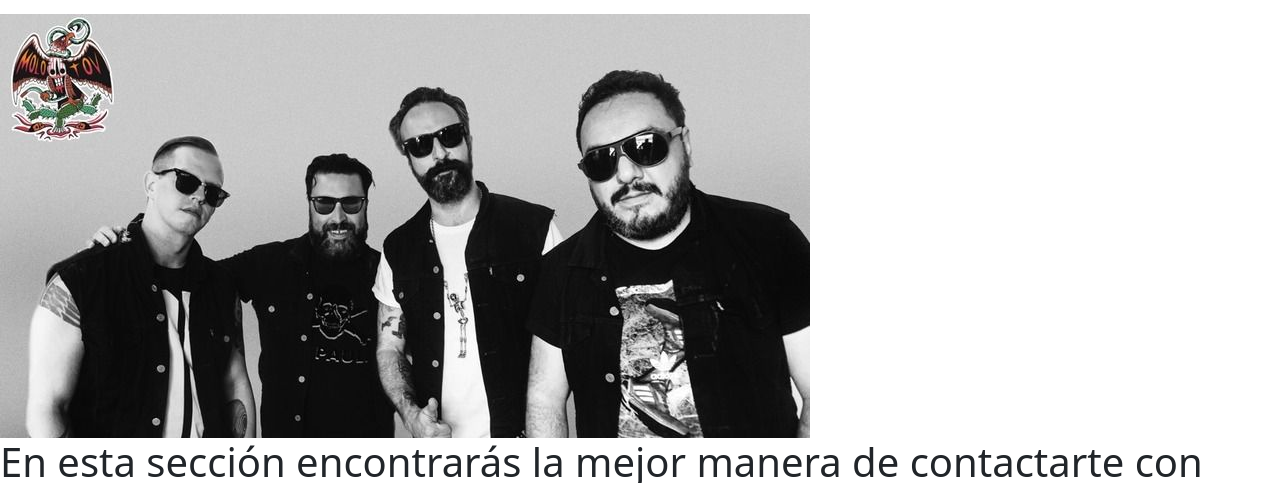
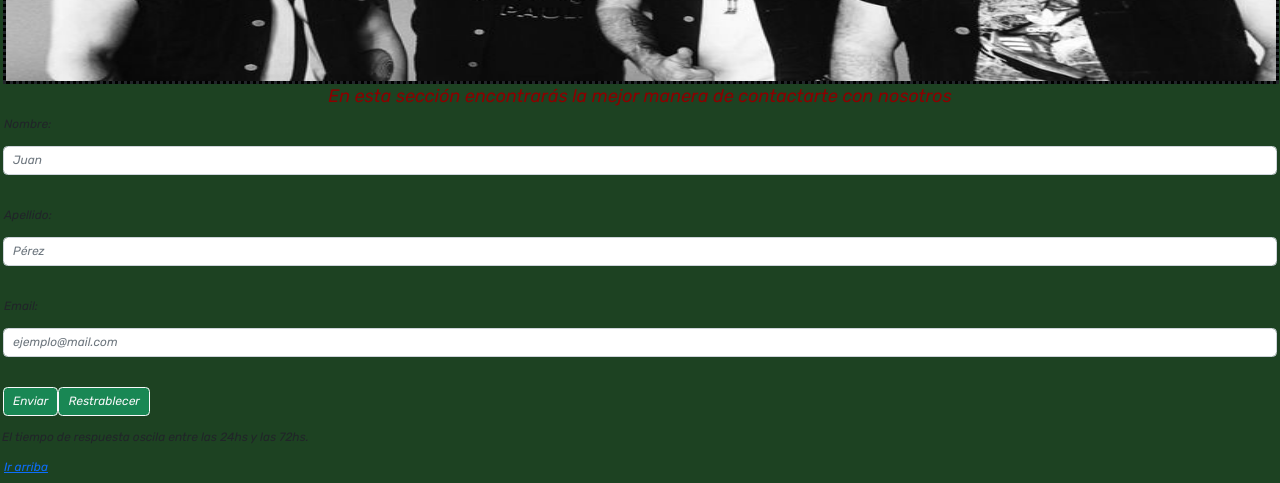
Before and after one commit to Catriel26/MolotovPagina, a website: page view/contacto.html in a window 1280 px wide. Shown: the part 545-1028 px from the top of the page. Drawn offline with nearby package versions, Linux system fonts and the light colour scheme; files that its build step writes are made by us from their sources; the site is published under a folder, as on GitHub Pages, so addresses that start at the root find nothing.

Commit message:
Reacomodando rooteo

```diff
--- a/view/contacto.html
+++ b/view/contacto.html
@@ -10,7 +10,7 @@
     <link rel="preconnect" href="https://fonts.googleapis.com">
     <link rel="preconnect" href="https://fonts.gstatic.com" crossorigin>
     <link href="https://fonts.googleapis.com/css2?family=Rubik:ital@1&display=swap" rel="stylesheet">
-    <link rel="stylesheet" href="/CSS/estilos.css">
+    <link rel="stylesheet" href="css/estilos.css">
 </head>
 
 
```
Also changed, not shown: view/galeria.html (+1 -1 lines), view/nosotros.html (+1 -1 lines), view/tienda.html (+1 -1 lines).
